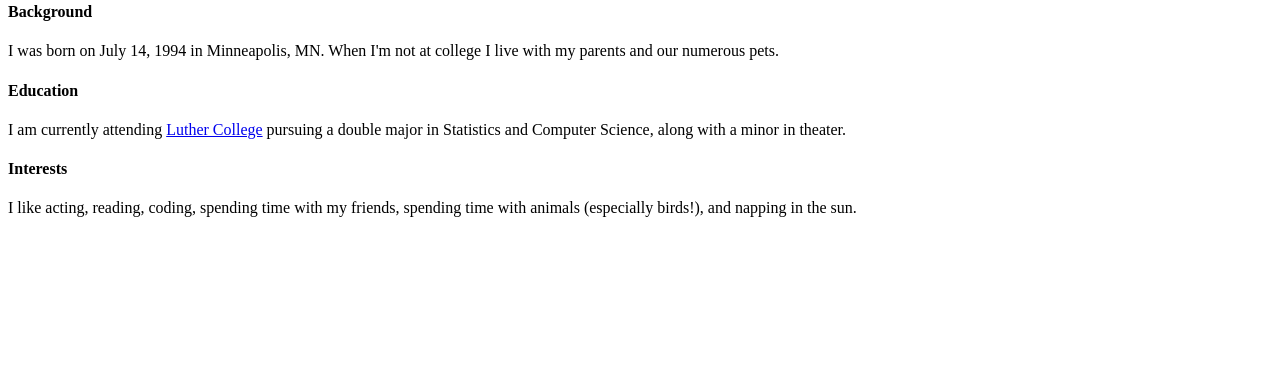
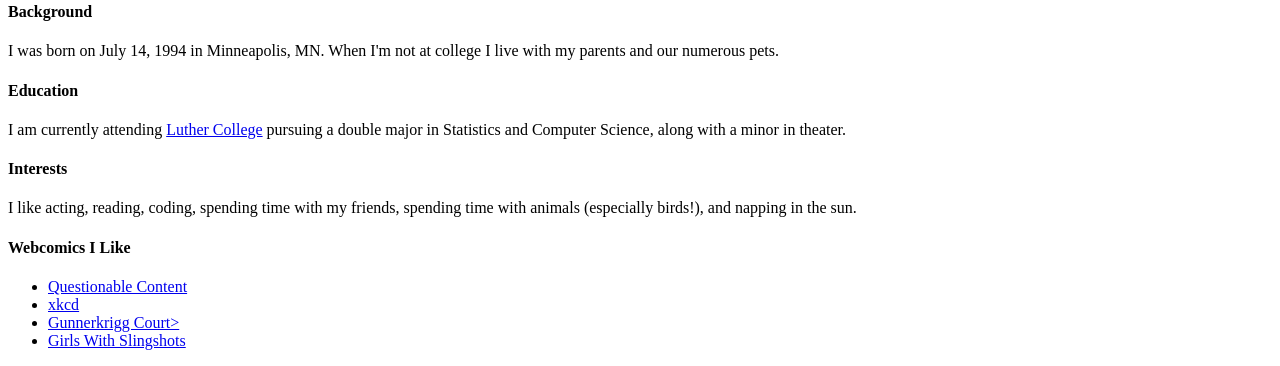
Before and after one commit to harrmi02/harrmi02.github.io, a plain HTML site: page index.html in a window 1280 px wide. Shown: the part 523-889 px from the top of the page. Before the commit the page ends 800 px from the top, so only its background shows below. Drawn offline with Linux system fonts and the light colour scheme.

Commit message:
Integrated index file

```diff
--- a/index.html
+++ b/index.html
@@ -19,6 +19,13 @@
     </p>
     <h4>Interests</h4>
     <p>I like acting, reading, coding, spending time with my friends, spending time with animals (especially birds!), and napping in the sun.</p>
+    <h4>Webcomics I Like</h4>
+    <ul><li><a href="http://questionablecontent.net">Questionable Content</a></li>
+    <li><a href="http://xkcd.com">xkcd</a></li>
+    <li><a href="http://gunnerkrigg/com">Gunnerkrigg Court></a></li>
+    <li><a href="http://girlswithslingshots.com">Girls With Slingshots</a></li>
+    </ul>
+
 </body>
 
 </html>
```
Also changed, not shown: Beadwork.html (+1 -1 lines), CodingProjects.html (+1 -1 lines), Resume.html (+1 -1 lines).
